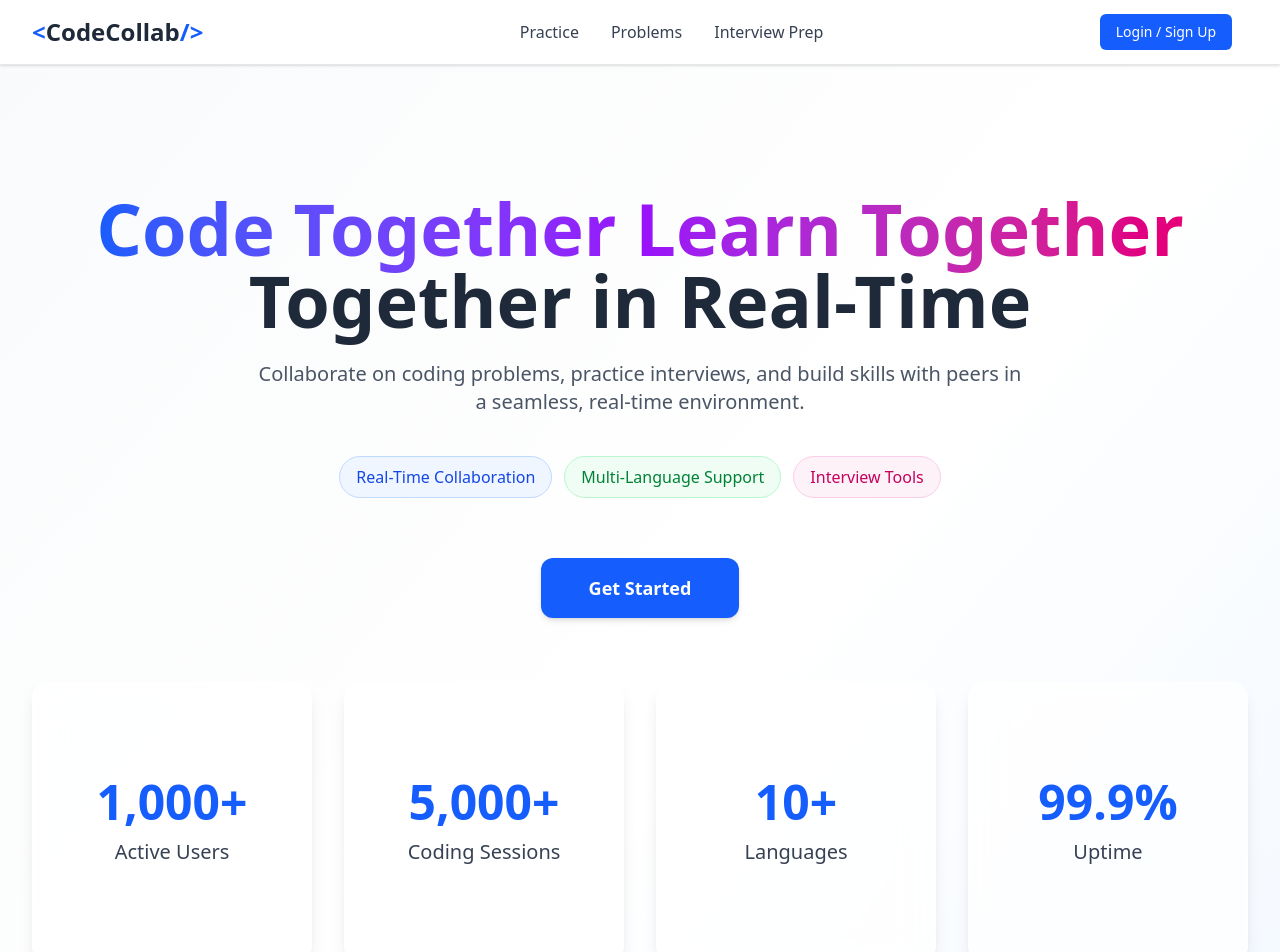
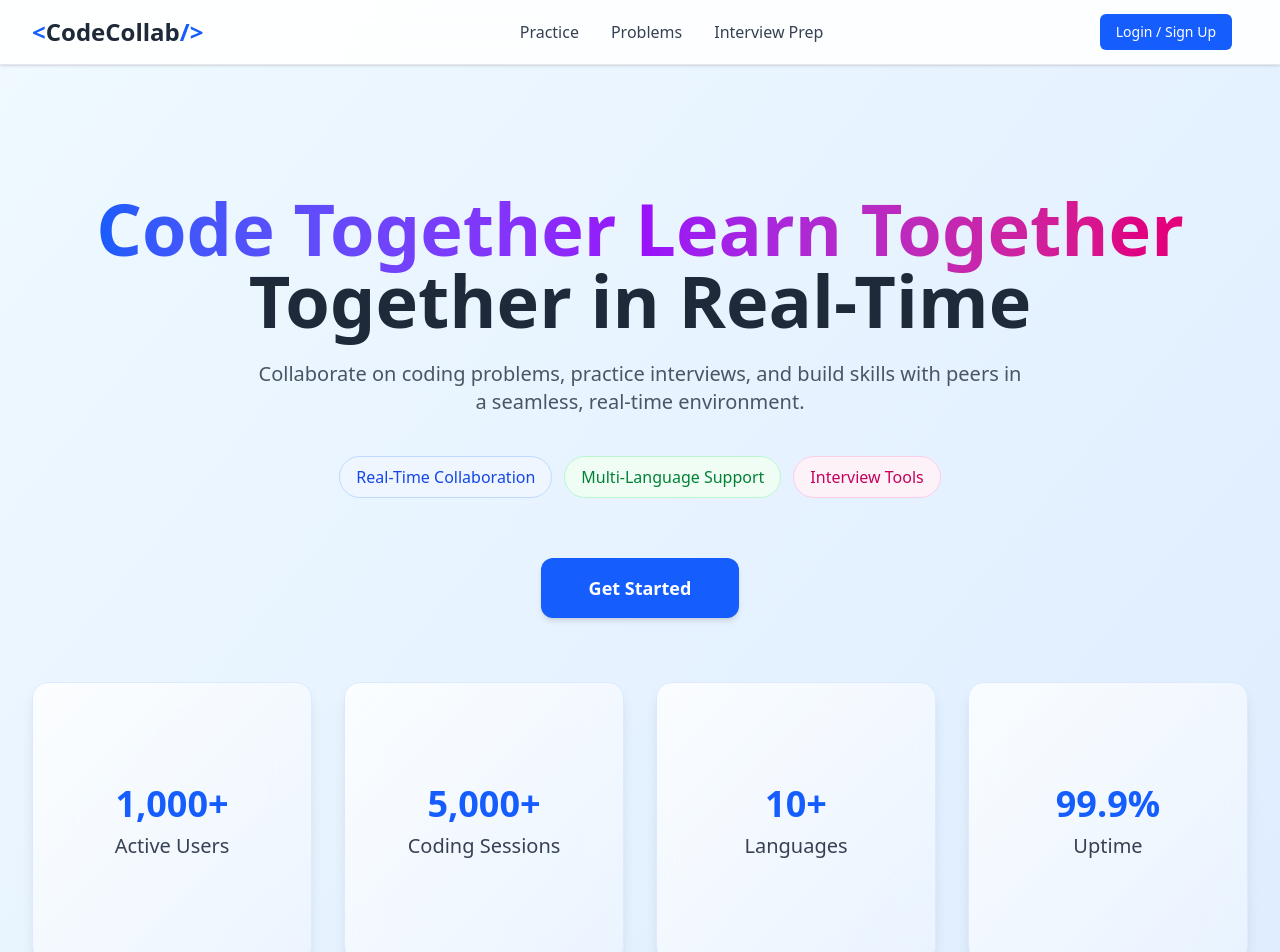
Before and after one commit to Kadaliharsha/CodeCollab_Project, a React (Vite) app in the folder codecollab-frontend/: page / in a window 1280 px wide. Shown: the top 952 px of the page. Built offline with nearby package versions, Linux system fonts and the light colour scheme; no server answers.

Commit message:
New: features

```diff
--- a/codecollab-frontend/src/pages/HomePage.jsx
+++ b/codecollab-frontend/src/pages/HomePage.jsx
@@ -91,7 +91,7 @@ function HomePage() {
 
 
   return (
-    <div className="flex flex-col min-h-screen bg-gradient-to-br from-gray-50 via-white to-blue-50">
+    <div className="flex flex-col min-h-screen bg-gradient-to-br from-sky-50 to-blue-100">
       {/* Header */}
       <Navbar
         isAuthenticated={isAuthenticated}
@@ -162,9 +162,9 @@ function HomePage() {
             {stats.map((stat, idx) => (
               <div
                 key={idx}
-                className="group bg-white/70 backdrop-blur-lg rounded-2xl border border-white/50 shadow-lg hover:shadow-2xl hover:scale-105 hover:-translate-y-1 transition-all duration-500 flex flex-col items-center justify-center text-center p-8 sm:p-10 lg:p-12 md:aspect-square"
+                className="group bg-gradient-to-br from-white/80 to-blue-50/60 backdrop-blur-lg rounded-2xl border border-blue-100 shadow-lg hover:shadow-blue-300/40  hover:scale-105 hover:-translate-y-1 transition-all duration-500 flex flex-col items-center justify-center text-center p-10 md:aspect-square"
               >
-                <h3 className="text-3xl sm:text-4xl lg:text-5xl font-bold text-blue-600 mb-3 transition-transform duration-300 group-hover:scale-110">
+                <h3 className="text-4xl font-extrabold text-blue-600 mb-2">
                   {stat.value}
                 </h3>
                 <p className="text-gray-700 text-base sm:text-lg lg:text-xl font-medium">{stat.label}</p>
```
